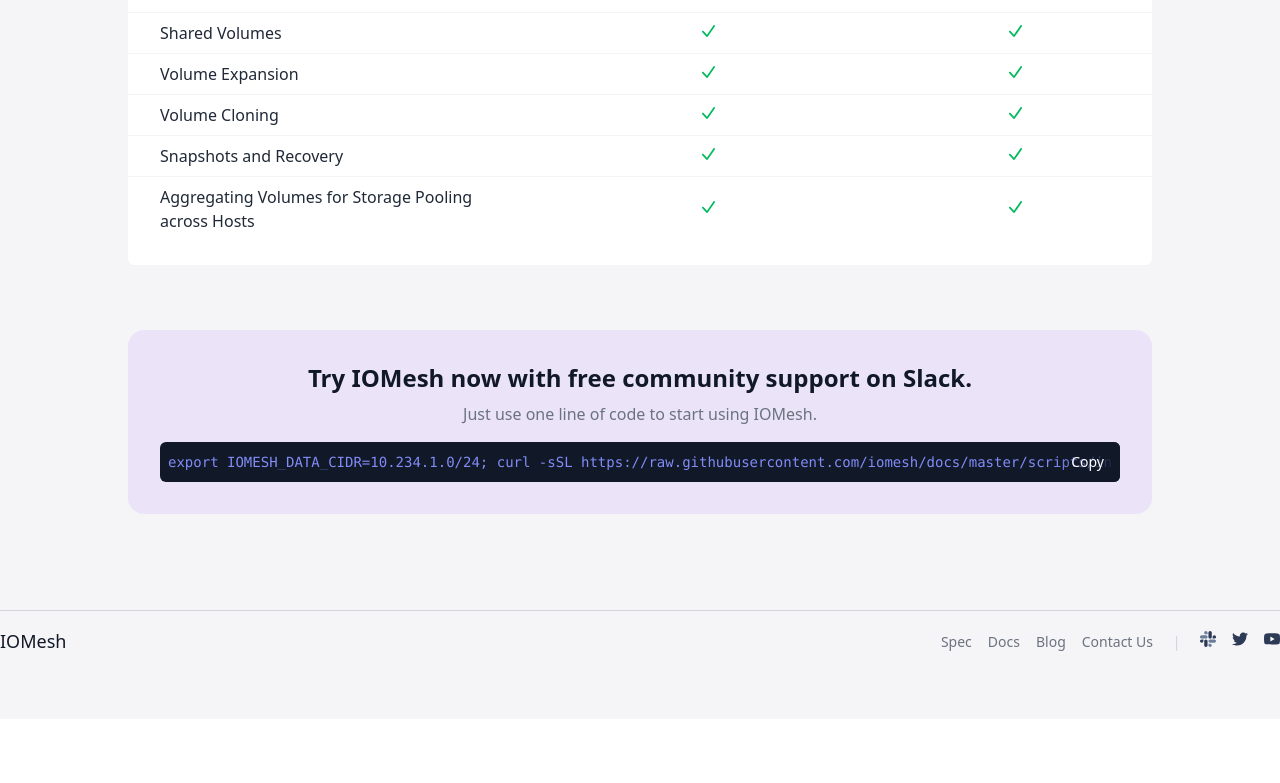
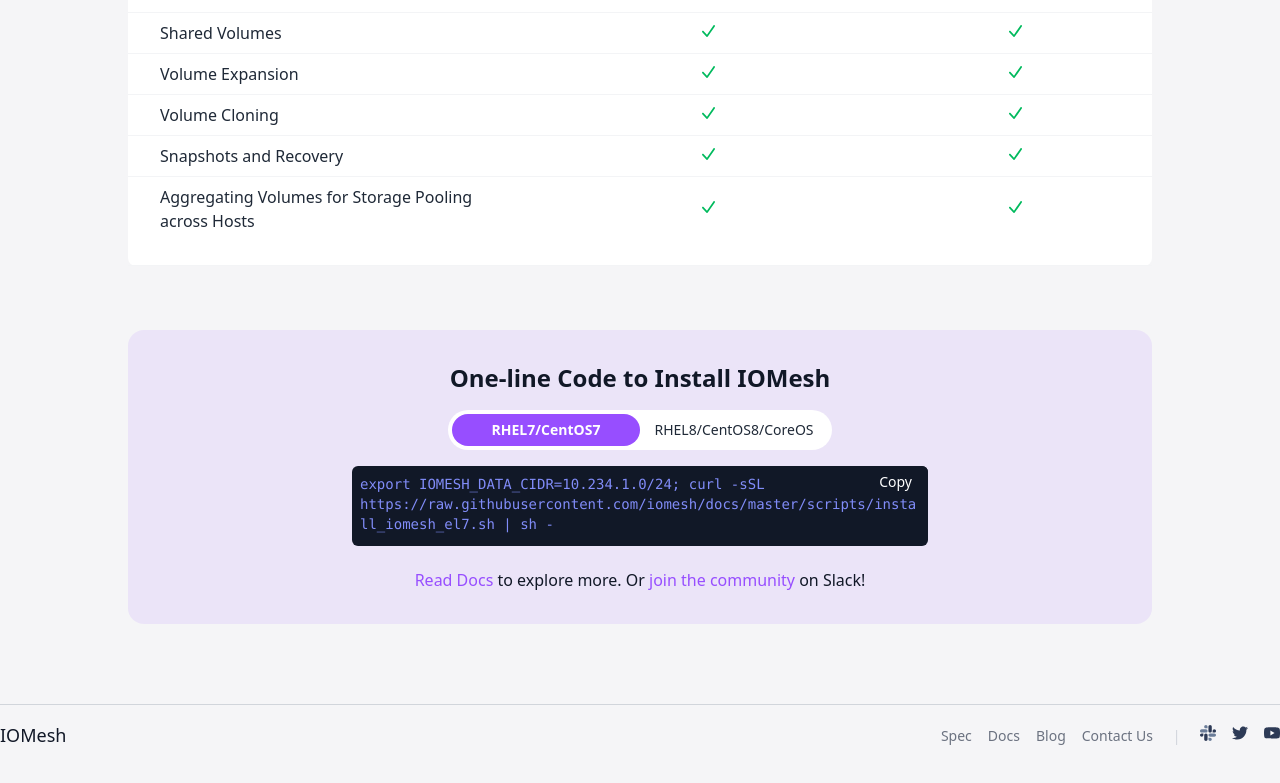
Before and after one commit to SmartX-Design/IOMesh-website, a Next.js app: page /spec in a window 1280 px wide. Shown: the part 525-1308 px from the top of the page. Before the commit the page ends 1244 px from the top, so only its background shows below. Built offline with nearby package versions, Linux system fonts and the light colour scheme.

Commit message:
:Make install section a component

```diff
--- /dev/null
+++ b/components/install.js
@@ -0,0 +1,56 @@
+import React from "react"
+import Link from "next/link"
+import { withRouter } from "next/router"
+
+const Install = ({ router }) => {
+    const {
+      query: { tab }
+    } = router
+
+    const isTabOne = tab === "1" || tab == null
+    const isTabTwo = tab === "2"
+    return (
+    <div className="rounded-2xl w-full mx-auto bg-iopurple bg-opacity-10 p-8 text-center">
+      <h3 className="text-2xl font-bold">One-line Code to Install IOMesh</h3>
+      {/* <h4 className="text-gray-500 mt-2">Just use one line of code to start using IOMesh.</h4>    */}
+      <div className="tabWrapper">
+        <div className="w-96 h-10 px-1 mx-auto my-4 bg-white rounded-3xl flex items-center">
+          <Link scroll={false} href={{ pathname: router.pathname, query: { tab: "1" } }}>
+            <a className={ `w-1/2 h-8 leading-8 text-sm rounded-3xl hover:font-bold ${
+              isTabOne ? "font-bold bg-iopurple text-white" : "text-gray-800 "
+            }`} >RHEL7/CentOS7</a>
+          </Link>
+          <Link scroll={false} href={{ pathname: router.pathname, query: { tab: "2" } }}>
+          <a className={ `w-1/2 h-8 leading-8 text-sm rounded-3xl hover:font-bold ${
+              isTabTwo ? "font-bold bg-iopurple text-white" : "text-gray-800 "
+            }`} >RHEL8/CentOS8/CoreOS</a>
+          </Link>
+        </div>
+        <div className="tabBody relative max-w-xl mx-auto">
+          {isTabOne && <React.Fragment>
+              <textarea type="textarea" disabled value="export IOMESH_DATA_CIDR=10.234.1.0/24; curl -sSL https://raw.githubusercontent.com/iomesh/docs/master/scripts/install_iomesh_el7.sh | sh -"
+                className="w-full p-2 h-20 resize-none bg-gray-900 rounded-md text-indigo-400 font-mono text-sm hover:shadow-lg transition-shadow"
+              />
+              <button className="px-4 h-8 absolute top-0 right-0 rounded-md text-white text-sm hover:text-iopurple-light bg-gradient-to-r from-transparent to-gray-900 hover:bg-gray-900">Copy</button>
+            </React.Fragment>}
+          {isTabTwo && <React.Fragment>
+            <textarea type="textarea" disabled value="export IOMESH_DATA_CIDR=10.234.1.0/24; curl -sSL https://raw.githubusercontent.com/iomesh/docs/master/scripts/install_iomesh_el8.sh | sh -"
+                className="w-full p-2 h-20 resize-none bg-gray-900 rounded-md text-indigo-400 font-mono text-sm hover:shadow-lg transition-shadow"
+            />
+            <button className="px-4 h-8 absolute top-0 right-0 rounded-md text-white text-sm hover:text-iopurple-light bg-gradient-to-r from-transparent to-gray-900 hover:bg-gray-900">Copy</button>
+          </React.Fragment>}
+        </div>
+      </div>
+      <div className="mt-4">
+          <Link href="/">
+            <a className="link">Read Docs</a>
+          </Link>
+          <span> to explore more. Or </span>
+          <a className="link"  href="https://join.slack.com/t/slack-vcm1551/shared_invite/zt-nx33ud5h-~0D_MD5kL0sUrwslB~KF_A" >join the community </a>
+          on Slack!
+        </div>
+      </div>
+    )
+  }
+
+  export default withRouter(Install)
--- a/pages/index.js
+++ b/pages/index.js
@@ -1,5 +1,6 @@
 import Head from 'next/head'
 import Layout from '../components/layout'
+import Install from '../components/install'
 import Image from 'next/image'
 import Link from 'next/link'
 
@@ -28,24 +29,7 @@
             IOMesh is a <span className="highlighted">distributed storage system</span> specially designed for <span className="highlighted">Kubernetes workloads</span>, providing reliable persistent storage capabilities for <span className="highlighted">containerized stateful applications</span> such as MySQL, Cassandra, and MongoDB.
           </div>
 
-          <div className="rounded-2xl w-2/4 mx-auto bg-iopurple bg-opacity-10 p-8 text-center">
-            <h3 className="text-2xl font-bold">Get Started</h3>
-            <h4 className="text-gray-500 mt-2">Just use one line of code to start using IOMesh.</h4>
-            <div className="relative">
-              <input type="textarea" disabled value="export IOMESH_DATA_CIDR=10.234.1.0/24; curl -sSL https://raw.githubusercontent.com/iomesh/docs/master/scripts/install_iomesh_el7.sh | sh -"
-                className="w-full p-2 h-10 bg-gray-900 rounded-md mt-4 text-indigo-400 font-mono text-sm hover:shadow-lg transition-shadow"
-              />
-              <button className="px-4 h-10 absolute bottom-0 right-0 rounded-md text-white text-sm hover:text-iopurple-light bg-gradient-to-r from-transparent to-gray-900 hover:bg-gray-900">Copy</button>
-            </div>
-            <div className="mt-4">
-              <Link href="/">
-                <a className="link">Read Docs</a>
-              </Link>
-              <span> to explore more. Or </span>
-              <a className="link"  href="https://join.slack.com/t/slack-vcm1551/shared_invite/zt-nx33ud5h-~0D_MD5kL0sUrwslB~KF_A" >join the community </a>
-              on Slack!
-            </div>
-          </div>
+
         </div>
       </section>
 
@@ -209,6 +193,11 @@
           </div>
         </div>
       </section>
+      <section className="pb-20">
+        <div className="sectionContentWrapper">
+          <Install></Install>
+        </div>
+      </section>
 
       <section className="">
         <div className="sectionContentWrapper grid grid-cols-4 gap-6 pb-20">
@@ -269,6 +258,8 @@
           </div>
         </div>
       </section>
+
+
     </Layout>
   )
 }
--- a/pages/spec.js
+++ b/pages/spec.js
@@ -2,6 +2,7 @@
 import Link from 'next/link'
 import Image from 'next/image'
 import Layout from '../components/layout'
+import Install from '../components/install'
 
 export default function Spec() {
     return (
@@ -131,16 +132,9 @@
             </table>
           </div>
         </section>
-        <section className="mb-24">
-          <div className="rounded-2xl max-w-screen-lg mx-auto bg-iopurple bg-opacity-10 p-8 text-center">
-            <h3 className="text-2xl font-bold">Try IOMesh now with free community support on Slack.</h3>
-            <h4 className="text-gray-500 mt-2">Just use one line of code to start using IOMesh.</h4>
-            <div className="relative">
-              <input type="textarea" disabled value="export IOMESH_DATA_CIDR=10.234.1.0/24; curl -sSL https://raw.githubusercontent.com/iomesh/docs/master/scripts/install_iomesh_el7.sh | sh -"
-                className="w-full p-2 h-10 bg-gray-900 rounded-md mt-4 text-indigo-400 font-mono text-sm hover:shadow-lg transition-shadow"
-              />
-              <button className="px-4 h-10 absolute bottom-0 right-0 rounded-md text-white text-sm hover:text-iopurple-light bg-gradient-to-r from-transparent to-gray-900 hover:bg-gray-900">Copy</button>
-            </div>
+        <section className="pb-20">
+          <div className="max-w-screen-lg mx-auto">
+            <Install></Install>
           </div>
         </section>
     </Layout>
```
Also changed, not shown: components/topnav.js (+0 -9 lines).
